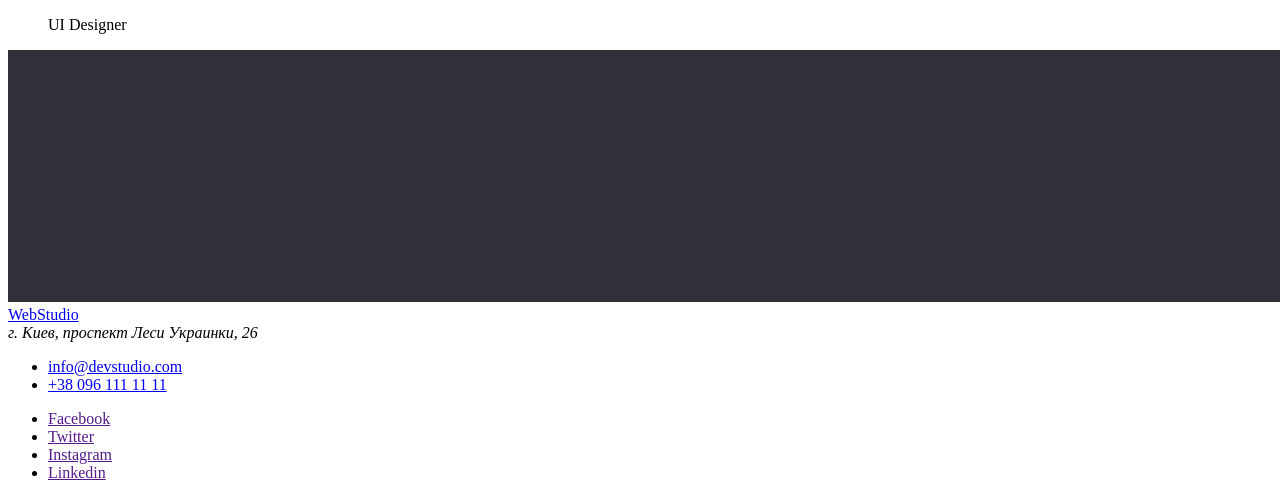
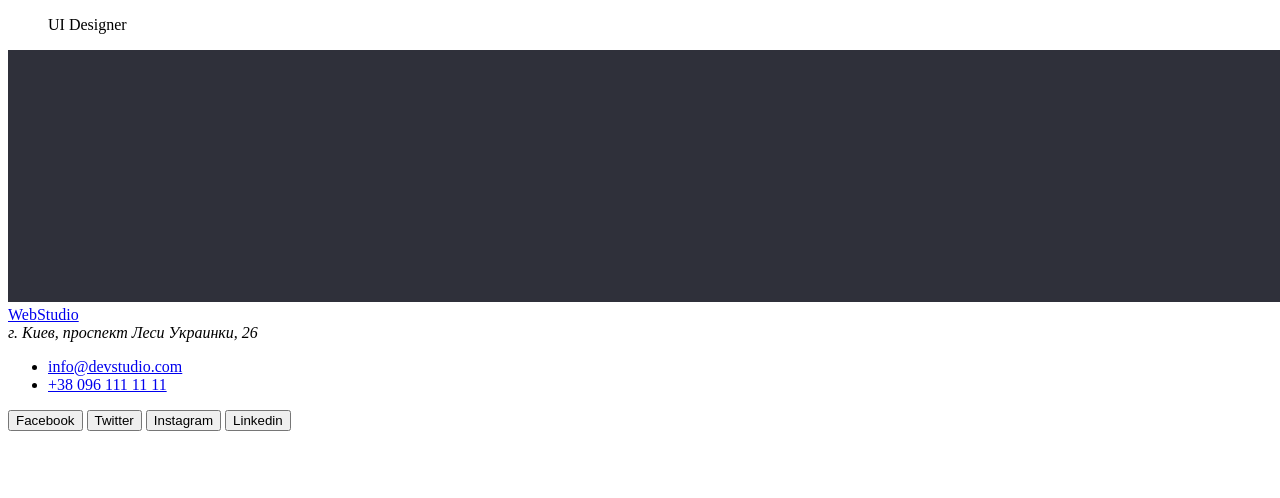
Before and after one commit to DamirShareiev/goit-markup-hw-01, a plain HTML site: page index.html in a window 1280 px wide. Shown: the part 2259-2757 px from the top of the page. After the commit the page ends 2698 px from the top, so only its background shows below. Drawn offline with Linux system fonts and the light colour scheme; files whose address does not match are found by name.

Commit message:
Add files via upload

```diff
--- a/index.html
+++ b/index.html
@@ -17,12 +17,11 @@
                 <li><a href="">Портфолио</a></li>
                 <li><a href="">Контакты</a></li>
             </ul>
-        </nav>
             <ul>
                 <li><a href="mailto:info@devstudio.com">info@devstudio.com</a></li>
                 <li><a href="tel:+380961111111">+38 096 111 11 11</a></li>
             </ul>
-
+        </nav>
 
         <!--герой-->
         <div>
@@ -73,17 +72,17 @@
                     <p>Product Designer</p>
                 </li>
                 <li>
-                    <img src="./images/img1.jpg" alt="Ольга Репина" width="270" />
+                    <img src="./images/img(1).jpg" alt="Ольга Репина" width="270" />
                     <h3>Ольга Репина</h3>
                     <p>Frontend Developer</p>
                 </li>
                 <li>
-                    <img src="./images/img2.jpg" alt="Николай Тарасов" width="270" />
+                    <img src="./images/img(2).jpg" alt="Николай Тарасов" width="270" />
                     <h3>Николай Тарасов</h3>
                     <p>Marketing</p>
                 </li>
                 <Li>
-                    <img src="./images/img3.jpg" alt="Михаил Ермаков" width="270" />
+                    <img src="./images/img(3).jpg" alt="Михаил Ермаков" width="270" />
                     <h3>Михаил Ермаков</h3>
                     <p>UI Designer</p>
                 </Li>
@@ -103,15 +102,17 @@
         </ul>
 
         <!--ссылки на соцсети-->
-        <ul>
-            <li><a href="" target="_blank">Facebook</a></li>
-            <li><a href="" target="_blank">Twitter</a></li>
-            <li><a href="" target="_blank">Instagram</a></li>
-            <li><a href="" target="_blank">Linkedin</a></li>
+        <div class="buttons">
+            <button type="button" class="button">Facebook</button>
+            <button type="button" class="button">Twitter</button>
+            <button type="button" class="button">Instagram</button>
+            <button type="button" class="button">Linkedin</button>
+        </div>
+    </footer>
 
-        </ul>
 
-    </footer>
+
+
 
 </body>
 </html>
```
